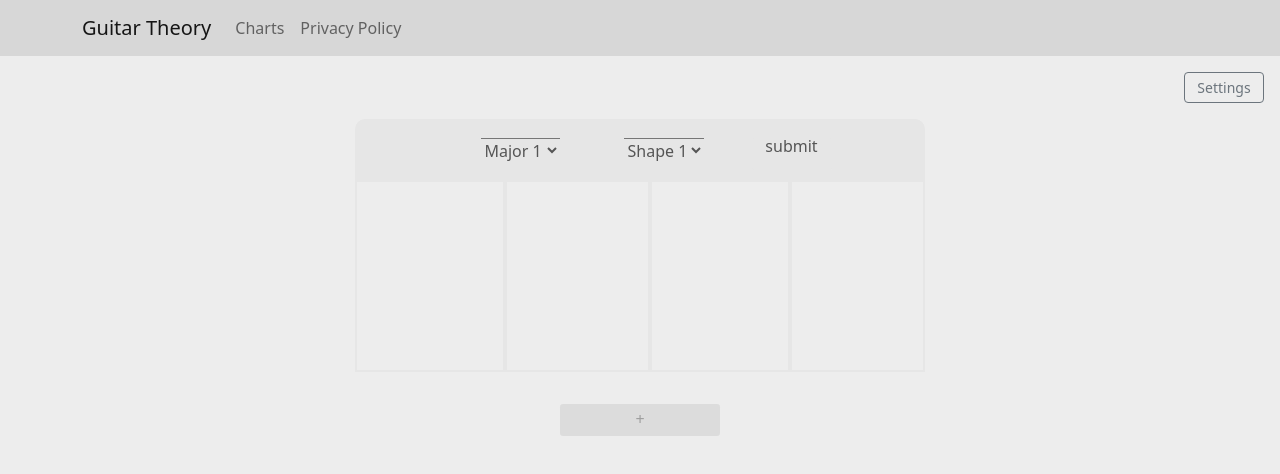
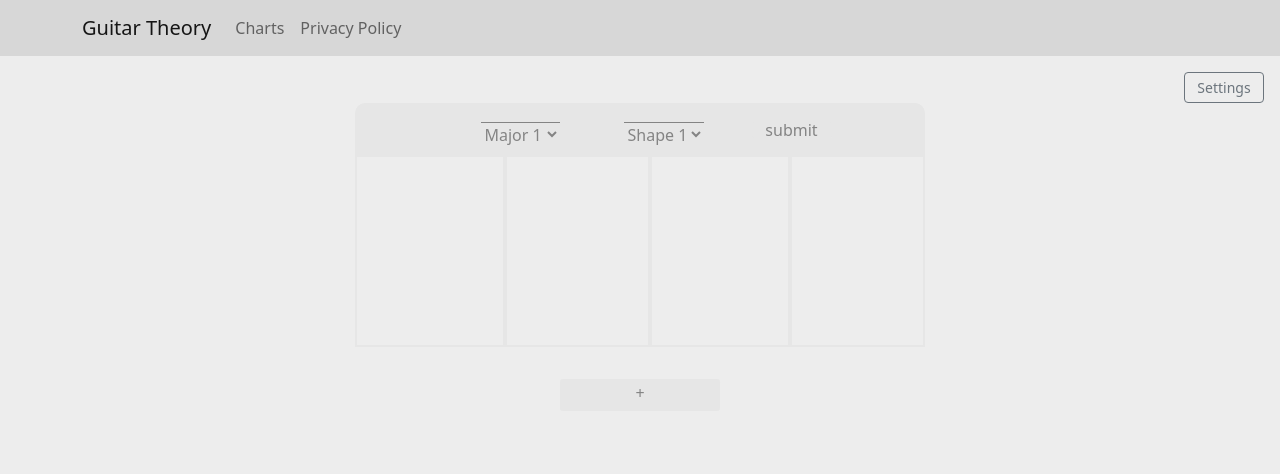
Before and after one commit to nvduran/guitar-theory-site, a React (Create React App) app: page / in a window 1280 px wide. Shown: the top 474 px of the page. Built offline with nearby package versions, Linux system fonts and the light colour scheme.

Commit message:
MVP styling

```diff
--- a/src/styles/FretboardView.css
+++ b/src/styles/FretboardView.css
@@ -23,7 +23,6 @@ body {
   display: flex;
   flex-direction: row;
   justify-content: center;
-  margin-top: 1rem;
   background-color: #e6e6e6;
   width: 850px;
   padding-top: 1.5%;
@@ -36,10 +35,10 @@ body {
   display: flex;
   flex-direction: row;
   justify-content: center;
-  margin-top: 1rem;
   background-color: #e6e6e6;
   width: 570px;
   padding-top: 1.5%;
+  padding-bottom: 0.5%;
   border-top-left-radius: 10px;
   border-top-right-radius: 10px;
   line-height: 1rem;
@@ -67,10 +66,9 @@ body {
 .submit-button {
   cursor: pointer;
   background-color: #e6e6e6;
-  color: #555555;
+  color: #848484;
   justify-content: center;
   width: 5rem;
-  height: 2rem;
   border-radius: 0.2rem;
   margin-bottom: 10px;
 }
@@ -134,8 +132,9 @@ body {
 
 .key-choice-dropdown-div select {
   background-color: #e6e6e6;
-  color: #555555;
+  color: #848484;
   border-radius: 0%;
+  border-top: 1px solid #848484;
   border-bottom: 0px solid #424242;
   border-left: 0px solid #424242;
   border-right: 0px solid #424242;
@@ -146,8 +145,9 @@ body {
 
 .shape-choice-dropdown-div select {
   background-color: #e6e6e6;
-  color: #555555;
+  color: #848484;
   border-radius: 0%;
+  border-top: 1px solid #848484;
   border-bottom: 0px solid #424242;
   border-left: 0px solid #424242;
   border-right: 0px solid #424242;
--- a/src/styles/FretboardView.scss
+++ b/src/styles/FretboardView.scss
@@ -24,7 +24,6 @@ body {
     display: flex;
     flex-direction: row;
     justify-content: center;
-    margin-top: 1rem;
     background-color: $light-grey;
     width: 850px;
     padding-top: 1.5%;
@@ -37,10 +36,10 @@ body {
   display: flex;
     flex-direction: row;
     justify-content: center;
-    margin-top: 1rem;
     background-color: $light-grey;
     width: 570px;
     padding-top: 1.5%;
+    padding-bottom: 0.5%;
     border-top-left-radius: 10px;
     border-top-right-radius: 10px;
     line-height: 1rem;
@@ -71,7 +70,6 @@ body {
     color: $text-color;
     justify-content: center;
     width: 5rem;
-    height: 2rem;
     border-radius: 0.2rem;
     margin-bottom: 10px;
     // border: 1px solid #424242;
@@ -141,6 +139,7 @@ body {
   background-color: $light-grey;
   color: $text-color;
   border-radius: 0%;
+  border-top: 1px solid $text-color;
   border-bottom: 0px solid #424242;
   border-left: 0px solid #424242;
   border-right: 0px solid #424242;
@@ -153,6 +152,7 @@ body {
   background-color: $light-grey;
   color: $text-color;
   border-radius: 0%;
+  border-top: 1px solid $text-color;
   border-bottom: 0px solid #424242;
   border-left: 0px solid #424242;
   border-right: 0px solid #424242;
--- a/src/styles/PentatonicPage.css
+++ b/src/styles/PentatonicPage.css
@@ -1,7 +1,7 @@
 .add-fretboard-button {
   cursor: pointer;
-  background-color: #dcdcdc;
-  color: rgb(158, 158, 158);
+  background-color: #e6e6e6;
+  color: #848484;
   justify-content: center;
   width: 10rem;
   height: 2rem;
@@ -13,8 +13,8 @@
 
 .remove-fretboard-button {
   cursor: pointer;
-  background-color: #dcdcdc;
-  color: rgb(158, 158, 158);
+  background-color: #e6e6e6;
+  color: #848484;
   width: 5rem;
   height: 2rem;
   border-radius: 0.2rem;
--- a/src/styles/PentatonicPage.scss
+++ b/src/styles/PentatonicPage.scss
@@ -1,7 +1,8 @@
+@import "../variables/Variables.scss";
 .add-fretboard-button{
     cursor: pointer;
-    background-color: #dcdcdc;
-    color: rgb(158, 158, 158);
+    background-color: $light-grey;
+    color: $text-color;
     justify-content: center;
     width: 10rem;
     height: 2rem;
@@ -13,8 +14,8 @@
 
 .remove-fretboard-button {
     cursor: pointer;
-    background-color: #dcdcdc;
-    color: rgb(158, 158, 158);
+    background-color: $light-grey;
+    color: $text-color;
     width: 5rem;
     height: 2rem;
     border-radius: 0.2rem;
--- a/src/variables/Variables.scss
+++ b/src/variables/Variables.scss
@@ -1,3 +1,3 @@
 $background-color: #ededed;
 $light-grey: #e6e6e6;
-$text-color: #555555;
+$text-color: #848484;
```
Also changed, not shown: 2 other files (tests, documents, lock files or other folders).
